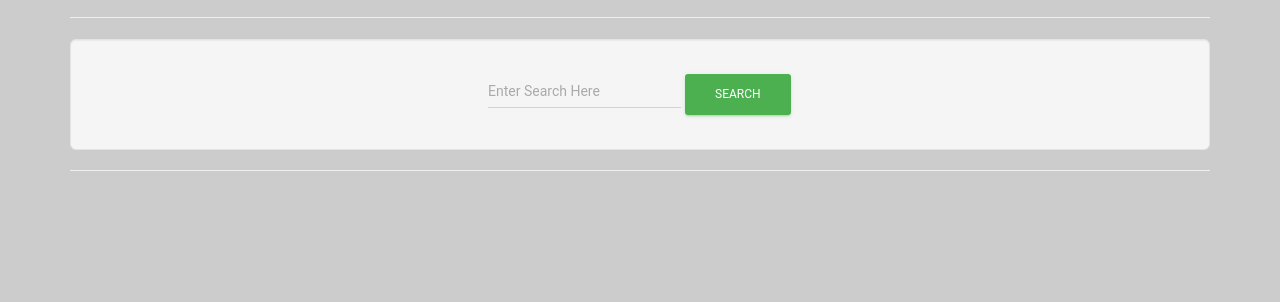
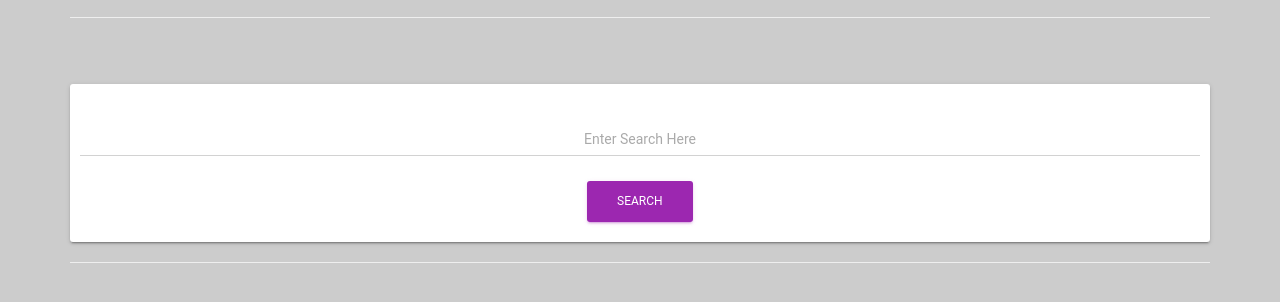
Before and after one commit to DilwoarH/Quran-Search-App, a website: page index.html in a window 1280 px wide. Shown: the part 84-386 px from the top of the page. Drawn offline with nearby package versions, Linux system fonts and the light colour scheme.

Commit message:
updates to css

```diff
--- a/css/index.css
+++ b/css/index.css
@@ -63,12 +63,21 @@
 }
 
 /* SEARCH */
-@media only screen and (max-width: 767px) {
+.search {
+  padding: 10px;
+  text-align: center;
+}
+
+#search {
+  text-align: center;
+}
+
+/* @media only screen and (max-width: 767px) {
     #searchBtn {
         width: 100%;
         margin-top: 10px;
     }
-}
+} */
 
 
 /* SEARCH RESULTS */
--- a/index.html
+++ b/index.html
@@ -9,9 +9,11 @@
         <h1>Quran Search</h1>
         <hr>
 
-        <div class="search text-center form-inline well well-lg">
-            <input type="text" id="search" class="form-control" placeholder="Enter Search Here"/>
-            <button id="searchBtn" class="btn btn-success">Search</button>
+        <div class="search text-center form card card-nav-tabs">
+            <div class="form-group">
+                <input type="text" id="search" class="form-control" placeholder="Enter Search Here"/>
+            </div>
+            <button id="searchBtn" class="btn btn-primary">Search</button>
             <div class="loader">Loading...</div>
         </div>
         <hr>
```
